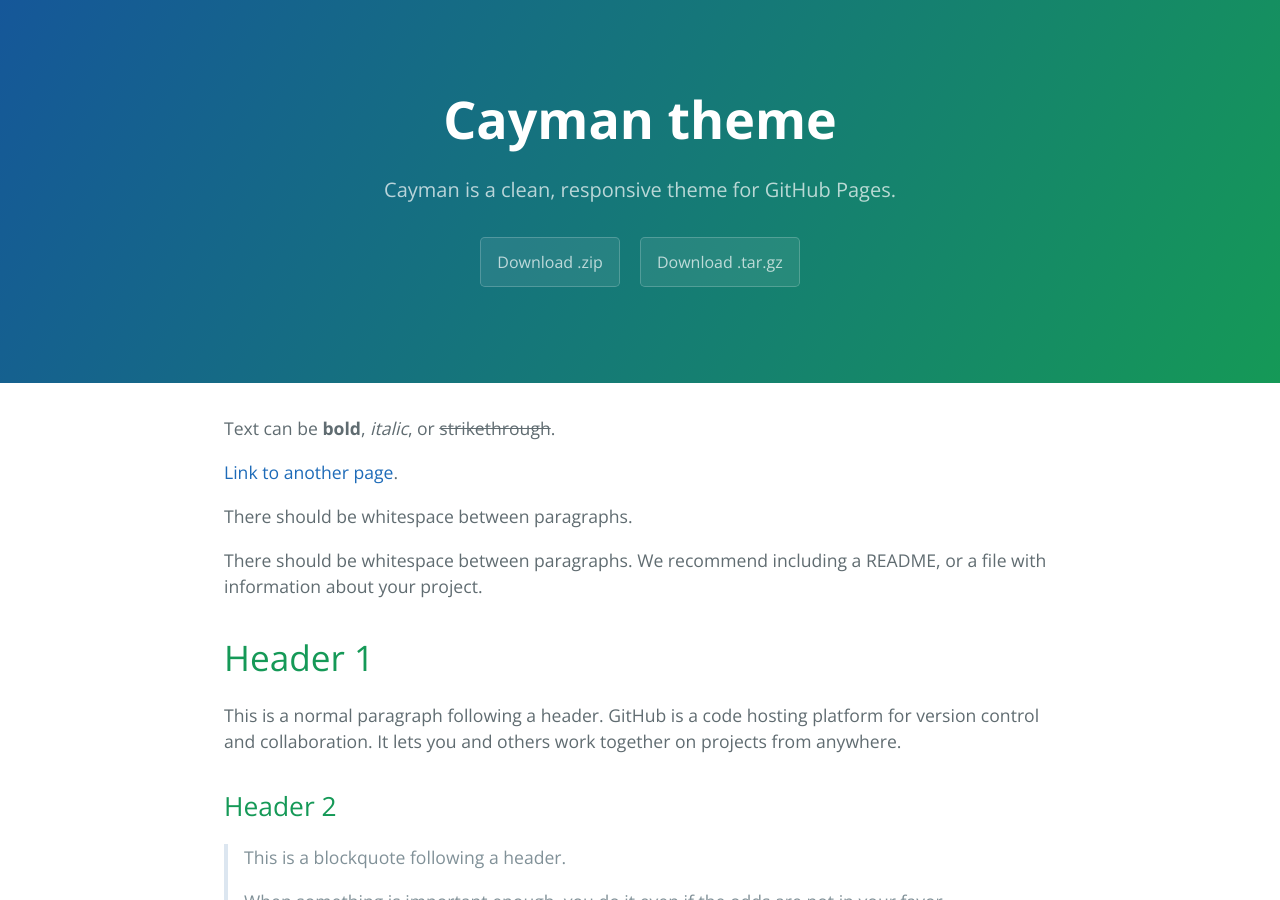
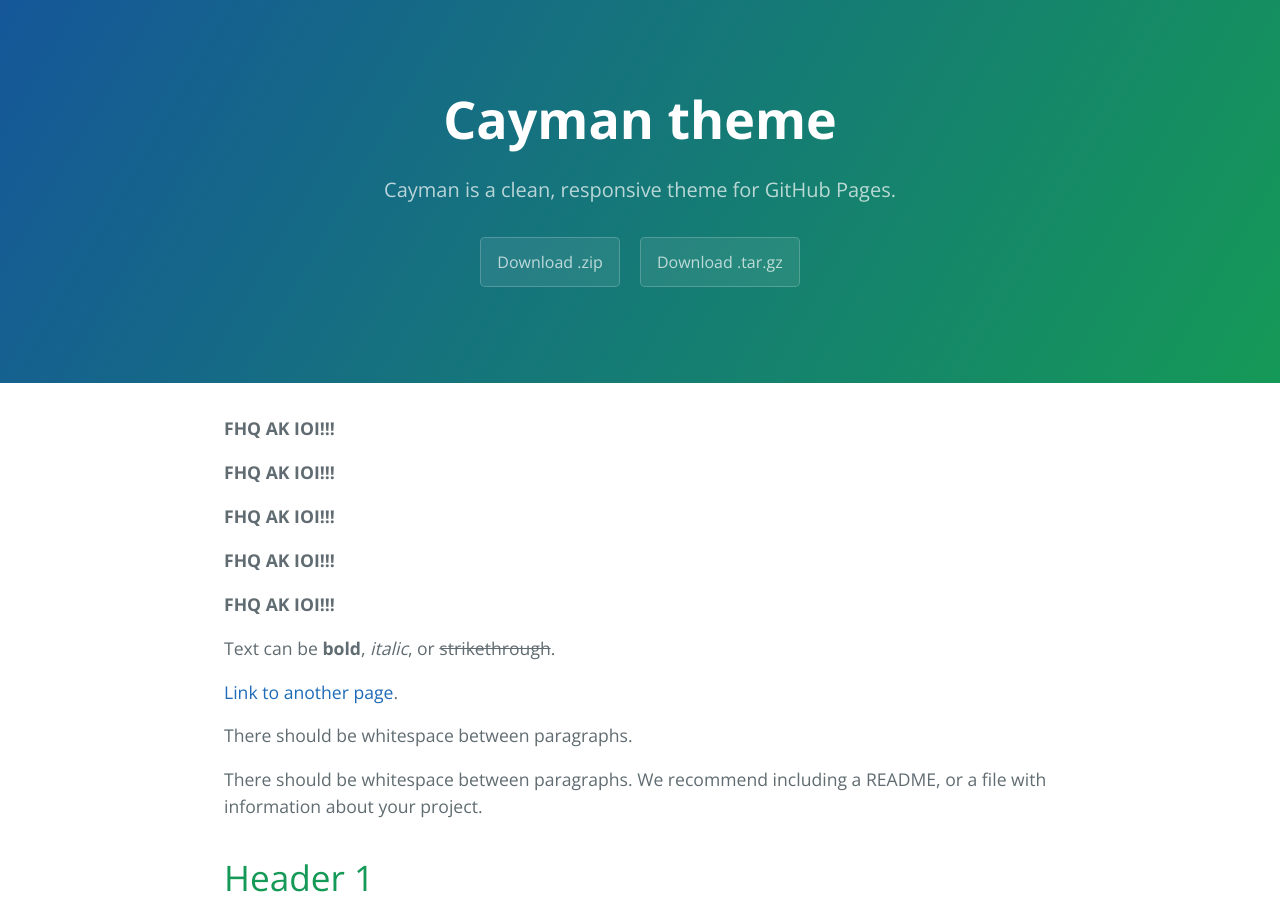
Before and after one commit to Fido-Puppy/Fido-Puppy.github.io, a Jekyll site: the page built from index.md, in a window 1280 px wide and 900 px high. Built offline with Jekyll 4.4.1, drawn with Linux system fonts in a browser that asks for light colours.

Commit message:
Update index.md

```diff
--- a/index.md
+++ b/index.md
@@ -1,6 +1,16 @@
 ---
 layout: default
 ---
+
+**FHQ AK IOI!!!**
+
+**FHQ AK IOI!!!**
+
+**FHQ AK IOI!!!**
+
+**FHQ AK IOI!!!**
+
+**FHQ AK IOI!!!**
 
 Text can be **bold**, _italic_, or ~~strikethrough~~.
 
```
